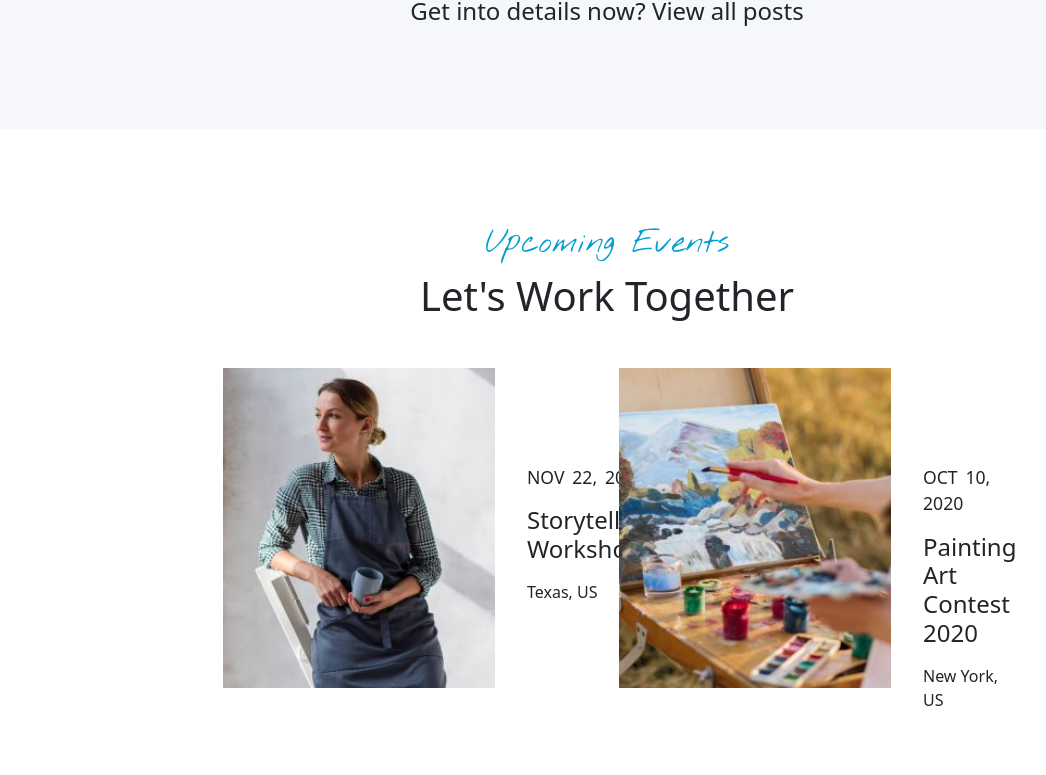
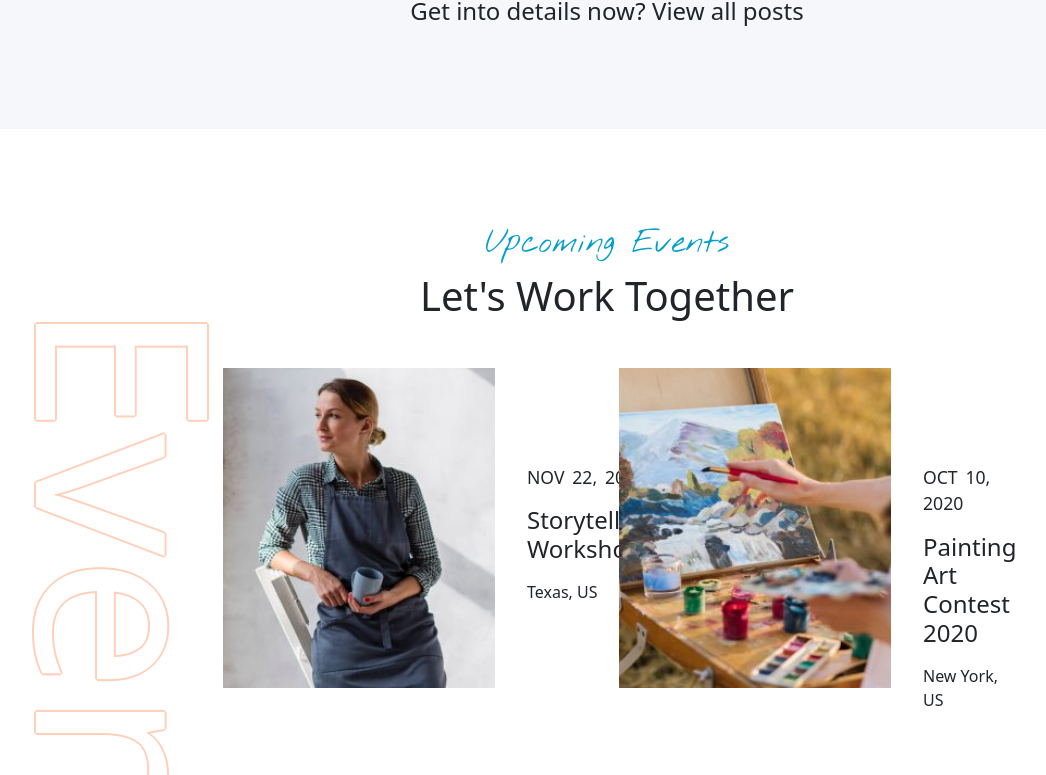
Before and after one commit to LBusnelli27/proj-html-vuejs, a Vue app: page / in a window 1280 px wide. Shown: the part 6411-7186 px from the top of the page, without its empty margins (33-1079 px from the left). Built offline with nearby package versions, Linux system fonts and the light colour scheme; some icons are missing.

Commit message:
upcoming events text

```diff
--- a/src/components/Main.vue
+++ b/src/components/Main.vue
@@ -225,7 +225,10 @@
 
 
     <!-- UPCOMING EVENTS -->
-    <section class="my-padding-website">
+    <section class="my-padding-website position-relative">
+      <div class="my-shapes-upcoming-events">
+        <h1 class="position-absolute">Events</h1>
+      </div>
       <div class="row">
         <div class="col-12 text-center">
           <h2 class="my-blue-write">Upcoming Events</h2>
@@ -522,5 +525,15 @@ export default {
       transform: rotate(90deg);
     }
   }
-  // Start shape section
+  .my-shapes-upcoming-events {
+    h1 {
+      font-size: 15rem;
+      color: white;
+      text-shadow: 2px 0 0 #ffcfb9, -2px 0 0 #ffcfb9, 0 2px 0 #ffcfb9, 0 -2px 0 #ffcfb9, 1px 1px #ffcfb9, -1px -1px 0 #ffcfb9, 1px -1px 0 #ffcfb9, -1px 1px 0 #ffcfb9;
+      top: 35%;
+      left: -13rem;
+      transform: rotate(90deg);
+    }
+  }
+  // End shape section
 </style>
```
